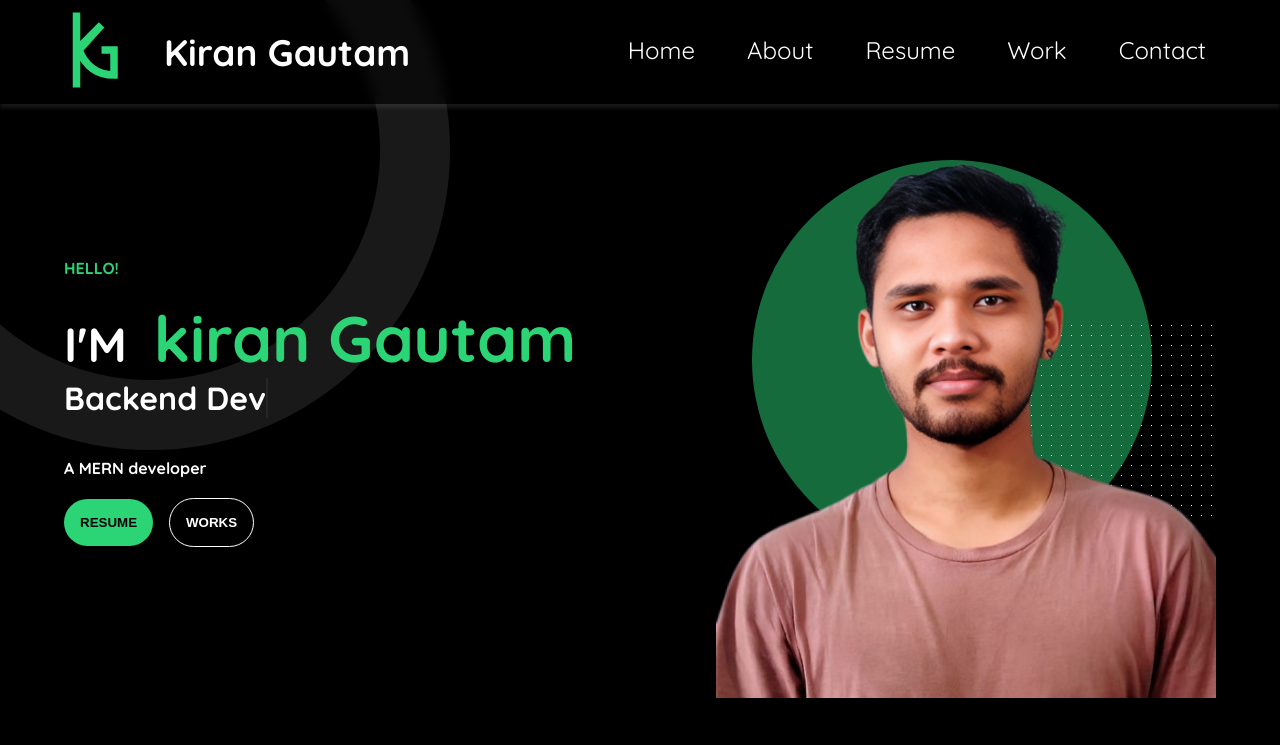
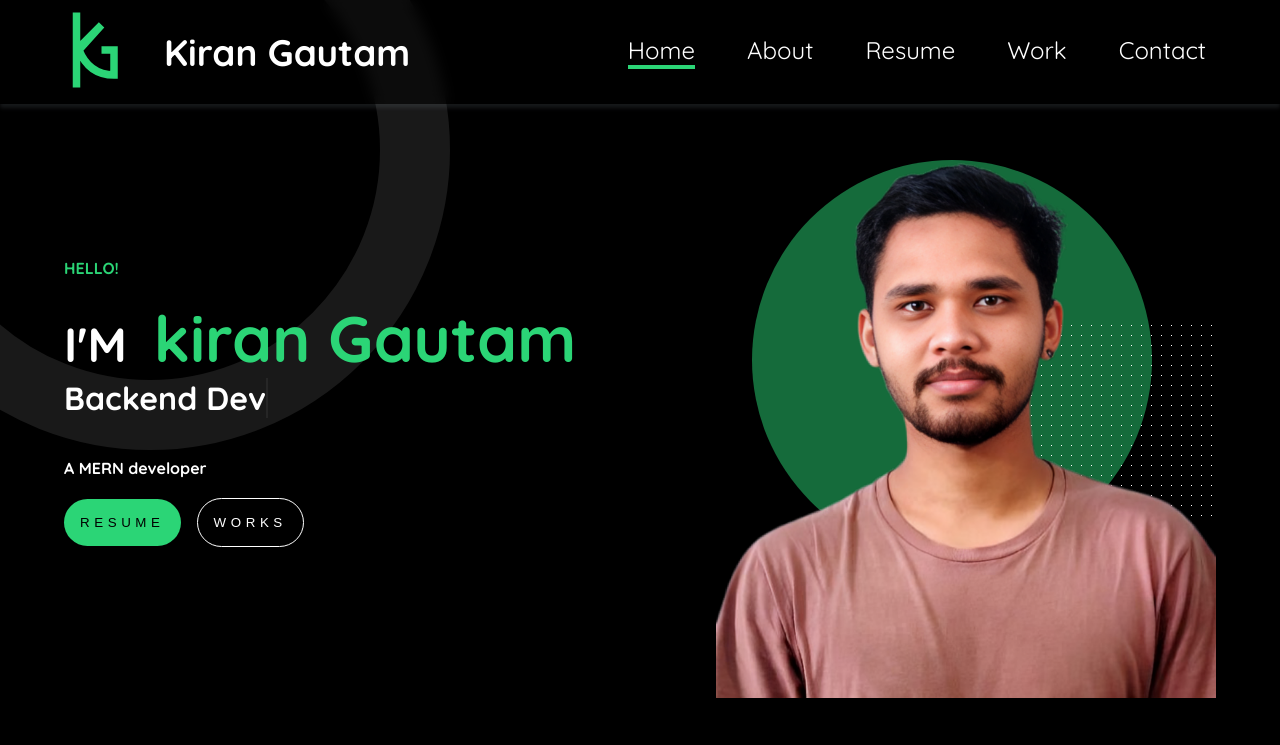
Before and after one commit to evillentenxon/MyPortfolio, a React (Vite) app: page / in a window 1280 px wide. Shown: the top 745 px of the page. Built offline with nearby package versions, Linux system fonts and the light colour scheme; a web font is replaced by a local one.

Commit message:
nav set active complete

```diff
--- a/src/components/About.jsx
+++ b/src/components/About.jsx
@@ -165,6 +165,14 @@ const Div = styled.div`
     button {
       background: ${({ theme }) => theme.colors.green};
       border: none;
+      border-radius: 2rem;
+      padding: 1rem;
+      margin: 0 1rem 0 0;
+      font-weight: normal;
+      cursor: pointer;
+      letter-spacing: 0.5cap;
+      text-transform: uppercase;
+      font-size: 12px;
     }
 
     .details {
--- a/src/components/Contact.jsx
+++ b/src/components/Contact.jsx
@@ -170,12 +170,12 @@ const Div = styled.div`
     }
 
     .qabtn {
-      background: ${({ theme }) => theme.colors.green};
+      text-transform: uppercase;
+      background-color: ${({ theme }) => theme.colors.green};
       border: none;
-      color: #000;
-      text-transform: uppercase;
-      height: fit-content;
+      padding: 1.2rem 2.5rem;
       letter-spacing: 0.5cap;
+      border-radius: 2rem;
     }
   }
   //********************************************  find me on
--- a/src/components/Header.jsx
+++ b/src/components/Header.jsx
@@ -11,6 +11,11 @@ import { NavLink } from "react-router-dom";
 
 function Header() {
   const [toggle, setToggle] = useState(false);
+  const [activeItem, setActiveItem] = useState("Home");
+
+  const handleClick = (item) => {
+    setActiveItem(item);
+  };
 
   return (
     <Div>
@@ -22,21 +27,36 @@ function Header() {
 
         <div className="right">
           <nav>
-            <NavLink to="/">
-              <li>Home</li>
-            </NavLink>
-            <NavLink to="/about">
-              <li>About</li>
-            </NavLink>
-            <NavLink to="/resume">
-              <li>Resume</li>
-            </NavLink>
-            <NavLink to="/works">
-              <li>Work</li>
-            </NavLink>
-            <NavLink to="/contact">
-              <li>Contact</li>
-            </NavLink>
+            <li
+              className={activeItem === "Home" ? "active" : ""}
+              onClick={() => handleClick("Home")}
+            >
+              Home
+            </li>
+            <li
+              className={activeItem === "About" ? "active" : ""}
+              onClick={() => handleClick("About")}
+            >
+              About
+            </li>
+            <li
+              className={activeItem === "Resume" ? "active" : ""}
+              onClick={() => handleClick("Resume")}
+            >
+              Resume
+            </li>
+            <li
+              className={activeItem === "Work" ? "active" : ""}
+              onClick={() => handleClick("Work")}
+            >
+              Work
+            </li>
+            <li
+              className={activeItem === "Contact" ? "active" : ""}
+              onClick={() => handleClick("Contact")}
+            >
+              Contact
+            </li>
           </nav>
         </div>
         <GiHamburgerMenu
@@ -137,6 +157,29 @@ const Div = styled.div`
       }
       &:hover::after {
         transform: scale(1);
+      }
+    }
+
+    // ********************************************************  to set the nav active
+    .active {
+      position: relative;
+      overflow: hidden;
+      padding: 10px;
+      color: #fff;
+
+      &:hover {
+        cursor: pointer;
+      }
+
+      &::after {
+        content: "";
+        display: block;
+        height: 4px;
+        width: 100%;
+        background-color: #2bd576;
+        transform: scale(1);
+        transform-origin: left;
+        transition: transform 0.3s ease;
       }
     }
   }
--- /dev/null
+++ b/src/components/Hero.jsx
@@ -0,0 +1,146 @@
+import styled from "styled-components";
+import AnimatedWords from "./subComponents/AnimatedWords";
+
+function Hero() {
+  return (
+    <Div>
+      <div className="hero">
+        <div className="left">
+          <span>
+            <p>HELLO!</p>
+          </span>
+          <br />
+          <h1>
+            <p>
+              I'M &nbsp;
+              <span>
+                kiran Gautam
+                <br />
+              </span>
+            </p>
+          </h1>
+          <AnimatedWords />
+          <br />
+          <br />
+          <p>A MERN developer</p>
+          <br />
+          <div className="buttons">
+            <button>RESUME</button>
+            <button>WORKS</button>
+          </div>
+          <div className="circle_border"></div>
+        </div>
+        <div className="right">
+          <img src="/media/new.png" alt="profile" />
+          <div class="graphic-circle"></div>
+          <div class="graphic-dots"></div>
+        </div>
+      </div>
+    </Div>
+  );
+}
+
+export default Hero;
+
+const Div = styled.div`
+  width: 100vw;
+  height: fit-content;
+  /* margin-top: 2rem; */
+
+  .hero {
+    display: flex;
+    align-items: center;
+    justify-content: space-between;
+    padding: 0 4rem;
+    /* margin-top: 2rem; */
+
+    .right {
+      /* height: 100%; */
+      img {
+        width: 500px;
+      }
+
+      .graphic-circle {
+        position: absolute;
+        width: 400px;
+        height: 400px;
+        background: ${({ theme }) => theme.colors.green};
+        border-radius: 50%;
+        top: 20%;
+        right: 10%;
+        opacity: 0.5;
+        z-index: -1; /* Send it behind the person */
+        animation: scaleIn 2.5s 1;
+
+        @keyframes scaleIn {
+          from {
+            scale: 0;
+          }
+          to {
+            scale: 1;
+          }
+        }
+      }
+
+      .graphic-dots {
+        position: absolute;
+        width: 200px;
+        height: 200px;
+        background-image: radial-gradient(circle, white 10%, transparent 10%);
+        background-size: 10px 10px;
+        top: 40%;
+        right: 5%;
+        z-index: -1;
+      }
+    }
+
+    .left {
+      .circle_border {
+        width: 600px;
+        height: 600px;
+        border: 70px solid #f1f1f1;
+        border-radius: 50%;
+        position: absolute;
+        opacity: 0.1;
+        top: -150px;
+        left: -150px;
+        z-index: -111;
+      }
+
+      h1 {
+        font-size: 3rem;
+        span {
+          font-size: 4rem;
+        }
+      }
+    }
+  }
+
+  span {
+    color: ${({ theme }) => theme.colors.green};
+  }
+
+  button {
+    border-radius: 2rem;
+    padding: 1rem;
+    margin: 0 1rem 0 0;
+    font-weight: normal;
+    cursor: pointer;
+    letter-spacing: .5cap;
+  }
+
+  button:nth-child(1) {
+    background: ${({ theme }) => theme.colors.green};
+    border: none;
+  }
+
+  button:nth-child(2) {
+    border: 1px solid #fff;
+    background: transparent;
+    color: #fff;
+  }
+
+  p {
+    font-weight: bold;
+  }
+`;
--- a/src/components/Home.jsx
+++ b/src/components/Home.jsx
@@ -1,154 +1,20 @@
 import React from "react";
-import styled from "styled-components";
-import AnimatedWords from "./subComponents/AnimatedWords";
 import About from "./About";
 import Resume from "./Resume";
 import Work from "./Work";
-import Contact from "./Contact"
+import Contact from "./Contact";
+import Hero from "./Hero";
 
 function Home() {
   return (
-    <Div>
-      <div className="hero">
-        <div className="left">
-          <span>
-            <p>HELLO!</p>
-          </span>
-          <br />
-          <h1>
-            <p>
-              I'M &nbsp;
-              <span>
-                kiran Gautam
-                <br />
-              </span>
-            </p>
-          </h1>
-          <AnimatedWords />
-          <br />
-          <br />
-          <p>A MERN developer</p>
-          <br />
-          <div className="buttons">
-            <button>RESUME</button>
-            <button>WORKS</button>
-          </div>
-          <div className="circle_border"></div>
-        </div>
-        <div className="right">
-          <img src="/media/new.png" alt="profile" />
-          <div class="graphic-circle"></div>
-          <div class="graphic-dots"></div>
-        </div>
-      </div>
+    <>
+      <Hero />
       <About />
       <Resume />
       <Work />
-      <Contact/>
-    </Div>
+      <Contact />
+    </>
   );
 }
 
 export default Home;
-
-const Div = styled.div`
-  width: 100vw;
-  height: fit-content;
-  /* margin-top: 2rem; */
-
-  .hero {
-    display: flex;
-    align-items: center;
-    justify-content: space-between;
-    padding: 0 4rem;
-    /* margin-top: 2rem; */
-
-    .right {
-      /* height: 100%; */
-      img {
-        width: 500px;
-      }
-
-      .graphic-circle {
-        position: absolute;
-        width: 400px;
-        height: 400px;
-        background: ${({ theme }) => theme.colors.green};
-        border-radius: 50%;
-        top: 20%;
-        right: 10%;
-        opacity: 0.5;
-        z-index: -1; /* Send it behind the person */
-        animation: scaleIn 2.5s 1;
-
-        @keyframes scaleIn {
-          from {
-            scale: 0;
-          }
-          to {
-            scale: 1;
-          }
-        }
-      }
-
-      .graphic-dots {
-        position: absolute;
-        width: 200px;
-        height: 200px;
-        background-image: radial-gradient(circle, white 10%, transparent 10%);
-        background-size: 10px 10px;
-        top: 40%;
-        right: 5%;
-        z-index: -1;
-      }
-    }
-
-    .left {
-      .circle_border {
-        width: 600px;
-        height: 600px;
-        border: 70px solid #f1f1f1;
-        border-radius: 50%;
-        position: absolute;
-        opacity: 0.1;
-        top: -150px;
-        left: -150px;
-        z-index: -111;
-      }
-
-      h1 {
-        font-size: 3rem;
-        span {
-          font-size: 4rem;
-        }
-      }
-    }
-  }
-
-  span {
-    color: ${({ theme }) => theme.colors.green};
-  }
-
-  button {
-    border-radius: 2rem;
-    padding: 1rem;
-    margin: 0 1rem 0 0;
-    font-weight: bold;
-    cursor: pointer;
-  }
-
-  button:nth-child(1) {
-    background: ${({ theme }) => theme.colors.green};
-    border: none;
-  }
-
-  button:nth-child(2) {
-    border: 1px solid #fff;
-    background: transparent;
-    color: #fff;
-  }
-
-  p {
-    font-weight: bold;
-  }
-`;
--- a/src/components/Work.jsx
+++ b/src/components/Work.jsx
@@ -1,6 +1,6 @@
 import React, { useEffect, useState, useRef } from "react";
 import styled from "styled-components";
-import projects from "./project.json";
+import projects from "./projects_data/project.json";
 import Counter from "./subComponents/Counter";
 
 function Work() {
@@ -294,6 +294,7 @@ const Div = styled.div`
         margin: 2rem auto;
         padding: 1.2rem 2.5rem;
         letter-spacing: 0.5cap;
+        border-radius: 2rem;
       }
       a {
         text-decoration: none;
--- a/src/components/subComponents/Education.jsx
+++ b/src/components/subComponents/Education.jsx
@@ -146,13 +146,14 @@ const Div = styled.div`
     border: none;
     width: 13rem;
     height: 4rem;
-    font-weight: bold;
     font-size: 12px;
     cursor: pointer;
     background: ${({ theme }) => theme.colors.green};
     margin: 5rem auto;
     display: block;
     color: #000;
+    font-weight: normal;
+    letter-spacing: 0.5cap;
   }
 
   a {
```
Also changed, not shown: src/components/projects_data/project.json (renamed from src/components/project.json).
